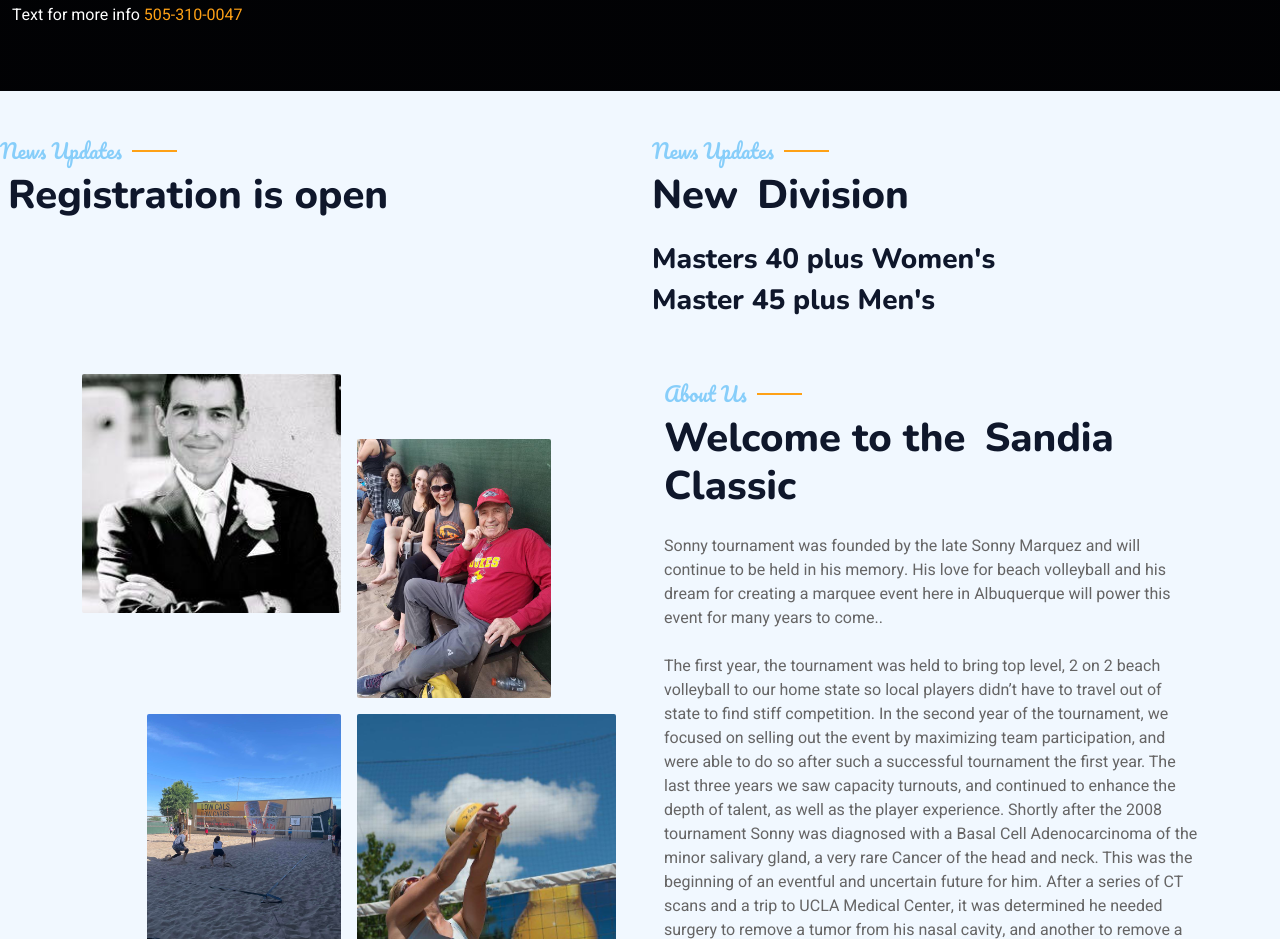
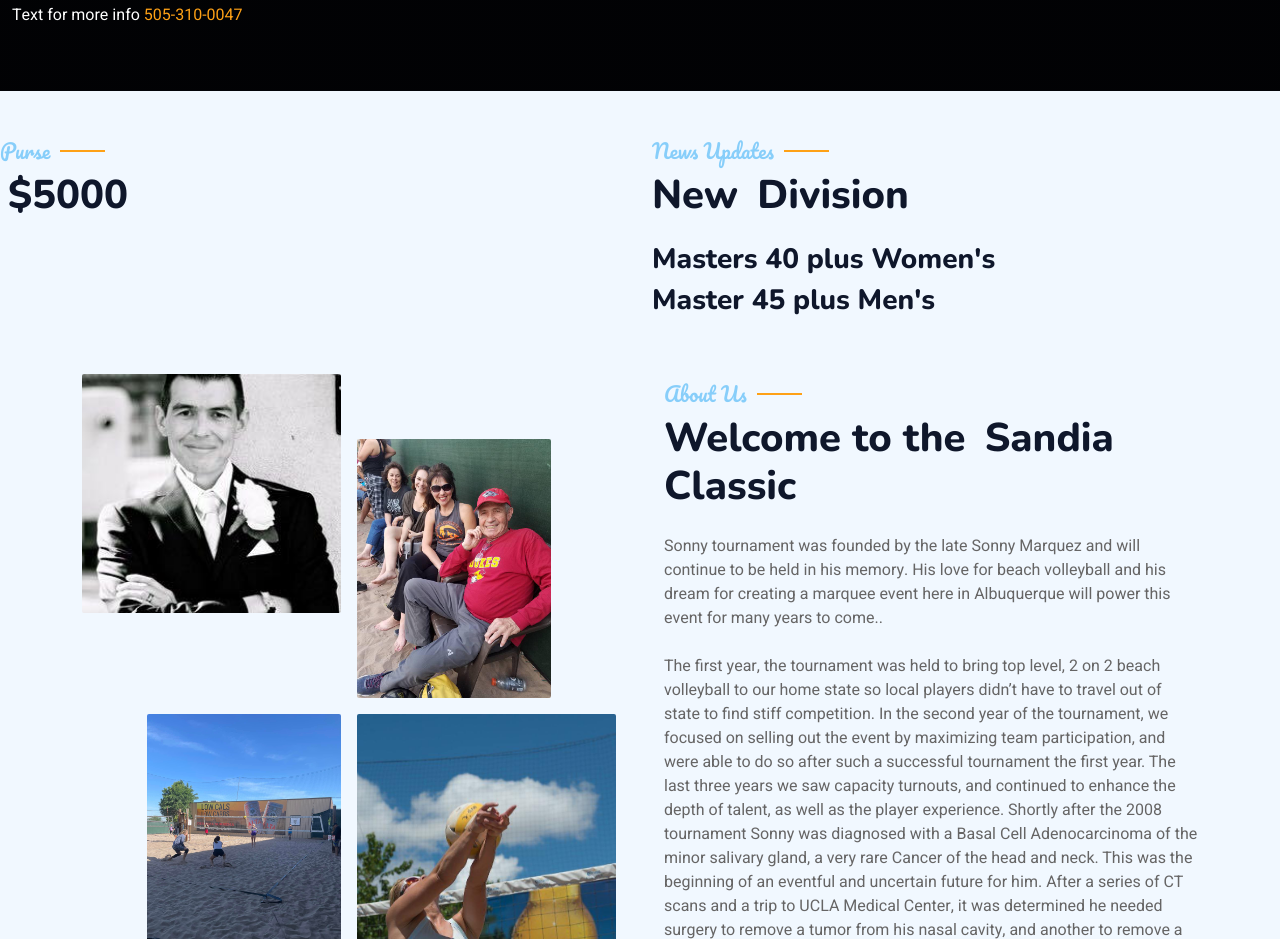
Before and after one commit to bryanklein2011/Sandia-, a plain HTML site: page index.html in a window 1280 px wide. Shown: the part 796-1735 px from the top of the page. Drawn offline with nearby package versions, Linux system fonts and the light colour scheme.

Commit message:
draft one

```diff
--- a/index.html
+++ b/index.html
@@ -86,8 +86,8 @@
            <!-- Navbar & Hero End -->
 
         <div class="row">
-           <div class="col"> <h5 class="section-title ff-secondary text-start text-primary fw-normal">News Updates</h5>
-            <h1 class="mb-4"> <i class=" text-primary me-2"></i>Registration is open</h1>
+           <div class="col"> <h5 class="section-title ff-secondary text-start text-primary fw-normal">Purse</h5>
+            <h1 class="mb-4"> <i class=" text-primary me-2"></i>$5000</h1>
             <p></p>
             </div>
 
```
